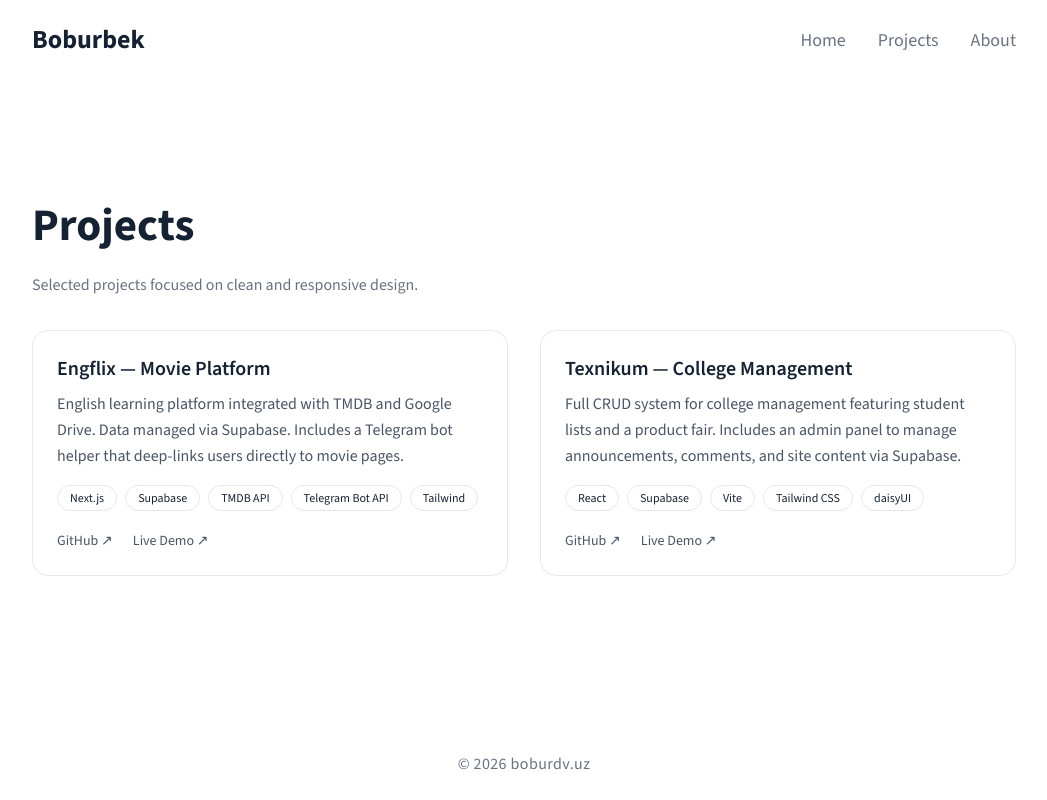
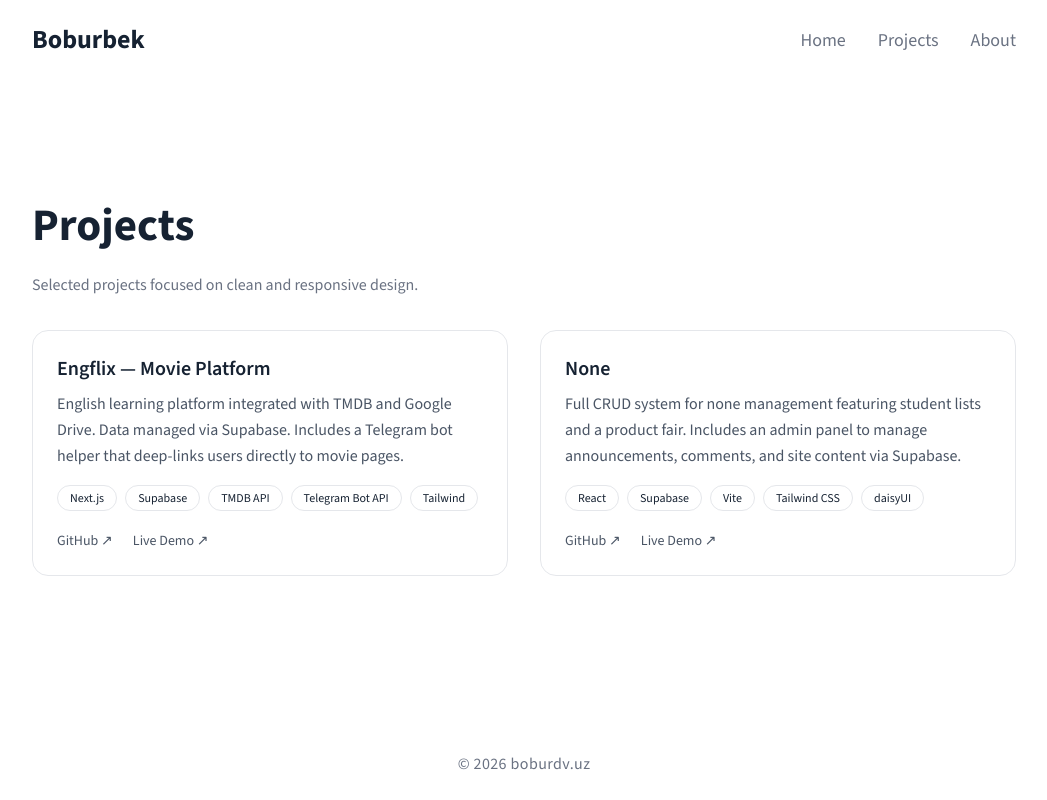
Before and after one commit to boburdv/Portfolio, a Next.js app: page /projects in a window 1280 px wide. Shown: the whole page, without its empty margins (116-1163 px from the left). Built offline with nearby package versions, Linux system fonts and the light colour scheme.

Commit message:
Update projects.js

```diff
--- a/src/data/projects.js
+++ b/src/data/projects.js
@@ -5,14 +5,14 @@ export const projects = [
     description: "English learning platform integrated with TMDB and Google Drive. Data managed via Supabase. Includes a Telegram bot helper that deep-links users directly to movie pages.",
     tech: ["Next.js", "Supabase", "TMDB API", "Telegram Bot API", "Tailwind"],
     github: "https://github.com/boburdv/Engflix",
-    live: "https://engflix-uz.vercel.app",
+    live: "https://engflix-web.vercel.app",
   },
   {
     id: 2,
-    title: "Texnikum — College Management",
-    description: "Full CRUD system for college management featuring student lists and a product fair. Includes an admin panel to manage announcements, comments, and site content via Supabase.",
+    title: "None",
+    description: "Full CRUD system for none management featuring student lists and a product fair. Includes an admin panel to manage announcements, comments, and site content via Supabase.",
     tech: ["React", "Supabase", "Vite", "Tailwind CSS", "daisyUI"],
-    github: "https://github.com/boburdv/1-Texnikum",
-    live: "https://1-texnikum.vercel.app",
+    github: "https://github.com/boburdv",
+    live: "https://boburdv.vercel.app",
   },
 ];
```
